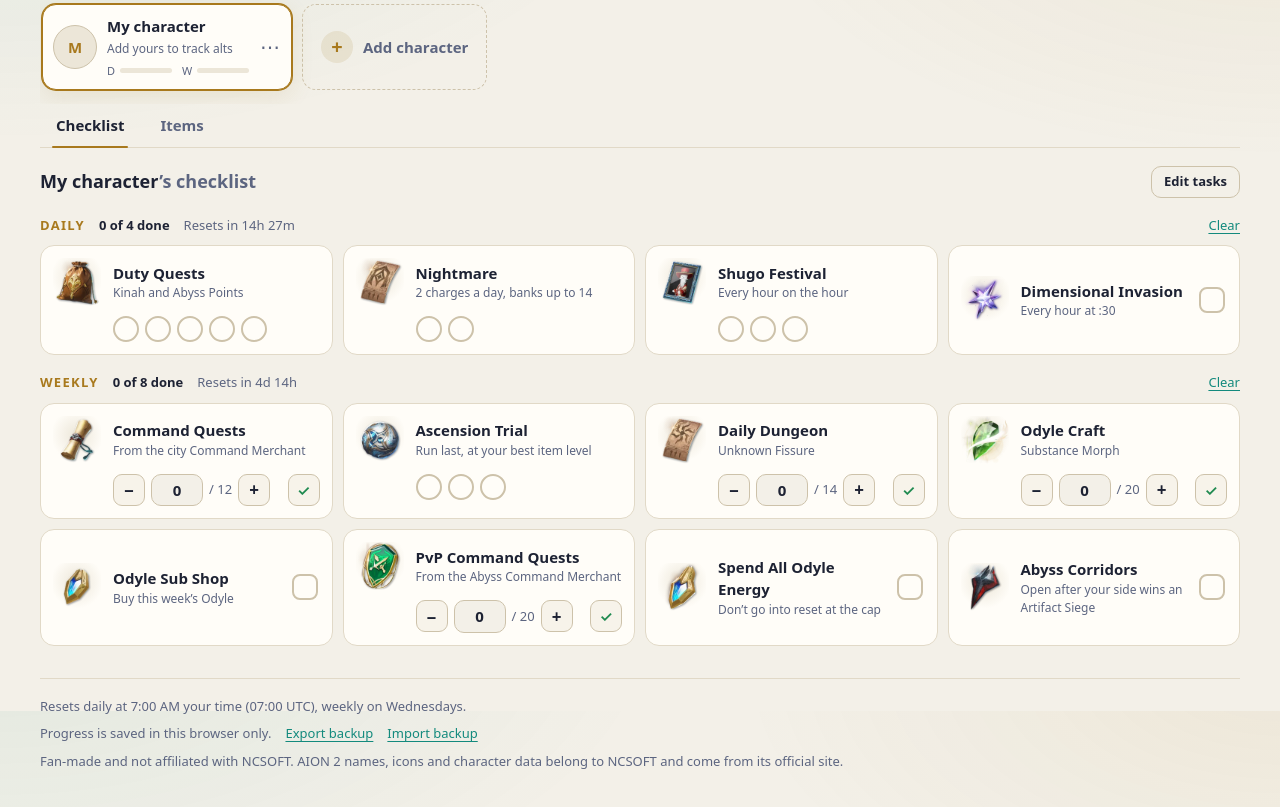
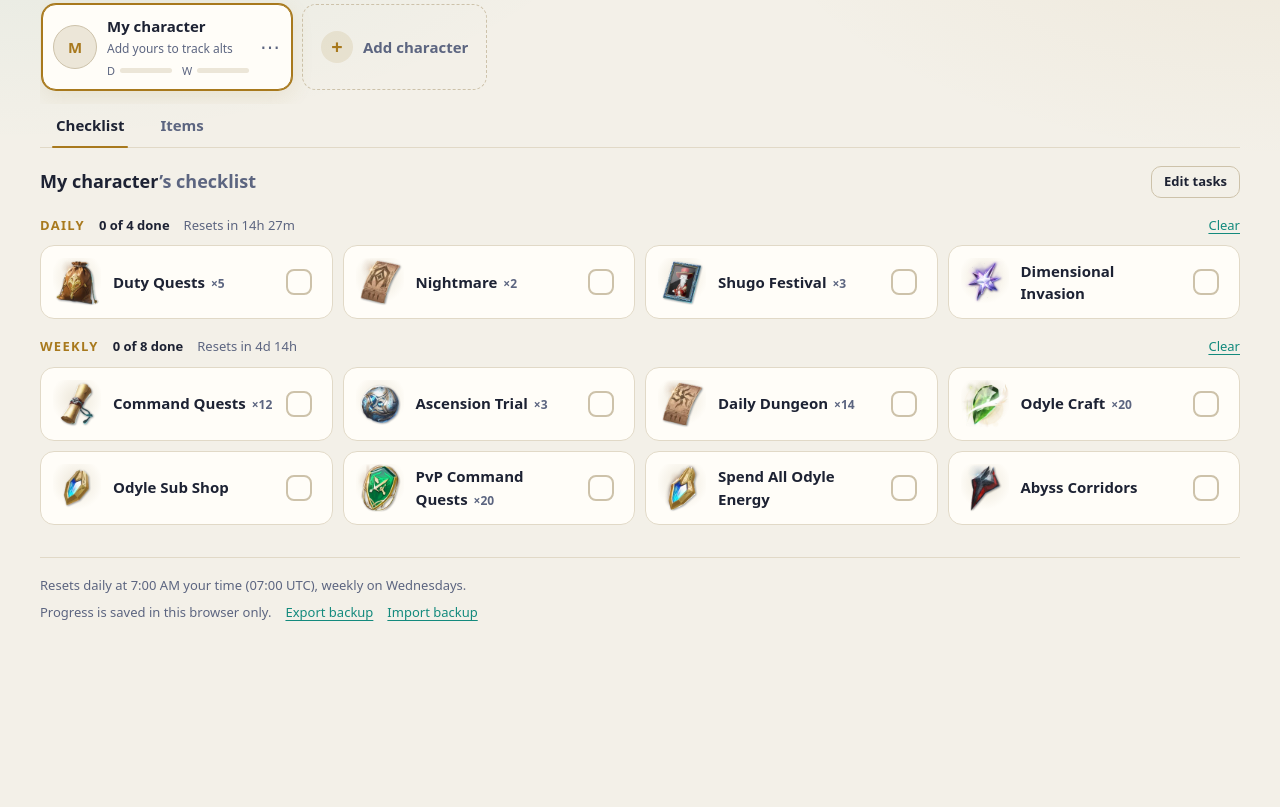
Before and after one commit to taylorjohannsen/aion2-checklist, a website with bundled scripts: page public/index.html in a window 1280 px wide. Shown: the part 89-896 px from the top of the page. After the commit the page ends 800 px from the top, so only its background shows below. Built offline with nearby package versions, Linux system fonts and the light colour scheme.

Commit message:
Show NC's item sources, and make every task a checkbox
The item endpoint returns a sources array ("Expedition", "Reward Chest")
that nothing displayed. Relay it through and show it above the hand-written
entries: NC says what kind of source, sources.json says which dungeon and
what it costs. About 84% of items carry at least one.

Tasks are now a single checkbox each, replacing the pips and steppers. The
stored count is still 0..max and ticking fills it, so older backups still
read correctly. Counts show as a quiet suffix instead of a counter, and the
per-task notes are gone, including the field that authored them.

Also drops the footer disclaimer and points the deploy at
aion.taylorjohannsen.com, which is the subdomain in DNS.

```diff
--- a/public/css/styles.css
+++ b/public/css/styles.css
@@ -658,7 +658,8 @@
 .task {
   position: relative;
   display: flex;
-  flex-direction: column;
+  flex-direction: row;
+  align-items: center;
   border: 1px solid var(--border);
   border-radius: var(--radius);
   background: var(--surface);
@@ -672,7 +673,7 @@
   left: 0;
   bottom: 0;
   height: 3px;
-  width: calc(var(--p, 0) * 100%);
+  width: 0;
   background: var(--accent);
   transition: width 0.25s, background 0.15s;
 }
@@ -687,6 +688,7 @@
 }
 
 .task.is-done::after {
+  width: 100%;
   background: var(--done);
 }
 
@@ -695,7 +697,7 @@
   align-items: center;
   gap: 12px;
   width: 100%;
-  padding: 12px 12px 6px;
+  padding: 12px;
   border: 0;
   background: none;
   text-align: left;
@@ -757,26 +759,16 @@
   color: var(--muted);
 }
 
-.task-note {
+.task-times {
+  margin-left: 6px;
   font-size: 12px;
+  font-weight: 600;
+  font-variant-numeric: tabular-nums;
   color: var(--muted);
 }
 
 .task-progress {
-  padding: 4px 12px 12px 72px;
-}
-
-.task.is-single {
-  flex-direction: row;
-  align-items: center;
-}
-
-.task.is-single .task-main {
-  padding-bottom: 12px;
-}
-
-.task.is-single .task-progress {
-  padding: 0 14px 0 0;
+  padding: 0 20px 0 0;
 }
 
 .task-toggle {
@@ -801,94 +793,6 @@
   color: var(--bg);
   font-size: 15px;
   font-weight: 800;
-}
-
-.pips {
-  display: flex;
-  flex-wrap: wrap;
-  gap: 6px;
-}
-
-.pip {
-  width: 26px;
-  height: 26px;
-  padding: 0;
-  border: 2px solid var(--border-strong);
-  border-radius: 50%;
-  background: transparent;
-  cursor: pointer;
-  transition: background 0.15s, border-color 0.15s, transform 0.1s;
-}
-
-.pip:hover {
-  border-color: var(--accent);
-}
-
-.pip:active {
-  transform: scale(0.9);
-}
-
-.pip.is-on {
-  border-color: var(--accent);
-  background: var(--accent);
-  box-shadow: inset 0 0 0 3px var(--surface);
-}
-
-.task.is-done .pip.is-on {
-  border-color: var(--done);
-  background: var(--done);
-}
-
-.stepper-controls {
-  display: flex;
-  align-items: center;
-  gap: 6px;
-}
-
-.step {
-  display: grid;
-  place-items: center;
-  width: 32px;
-  height: 32px;
-  padding: 0;
-  border: 1px solid var(--border-strong);
-  border-radius: 9px;
-  background: var(--surface-2);
-  font-size: 17px;
-  font-weight: 600;
-  cursor: pointer;
-}
-
-.step:hover {
-  border-color: var(--accent);
-}
-
-.step-fill {
-  margin-left: auto;
-  color: var(--done);
-  font-size: 15px;
-}
-
-.count-input {
-  width: 52px;
-  min-height: 32px;
-  padding: 4px 6px;
-  text-align: center;
-  font-weight: 650;
-  font-variant-numeric: tabular-nums;
-  -moz-appearance: textfield;
-  appearance: textfield;
-}
-
-.count-input::-webkit-outer-spin-button,
-.count-input::-webkit-inner-spin-button {
-  -webkit-appearance: none;
-  margin: 0;
-}
-
-.count-max {
-  font-size: 13px;
-  font-variant-numeric: tabular-nums;
 }
 
 .empty {
@@ -1075,6 +979,25 @@
   letter-spacing: 0.08em;
   text-transform: uppercase;
   color: var(--accent);
+}
+
+/* NC's own source categories, shown above the hand-written entries */
+.src-tags {
+  display: flex;
+  flex-wrap: wrap;
+  gap: 6px;
+  margin: 0 0 6px;
+  padding: 0;
+  list-style: none;
+}
+
+.src-tag {
+  padding: 3px 10px;
+  border: 1px solid color-mix(in srgb, var(--accent) 35%, var(--border));
+  border-radius: 999px;
+  background: color-mix(in srgb, var(--accent) 12%, transparent);
+  font-size: 12px;
+  font-weight: 600;
 }
 
 .source-list {
--- a/public/index.html
+++ b/public/index.html
@@ -45,7 +45,6 @@
       <button type="button" class="link-button" id="export-backup">Export backup</button>
       <label class="link-button file-button">Import backup<input type="file" id="import-backup" accept="application/json,.json"></label>
     </p>
-    <p class="muted small">Fan-made and not affiliated with NCSOFT. AION 2 names, icons and character data belong to NCSOFT and come from its official site.</p>
   </footer>
 
   <dialog id="add-dialog" aria-labelledby="add-title">
--- a/public/js/app.js
+++ b/public/js/app.js
@@ -338,59 +338,24 @@
   tickTimers(Date.now());
 }
 
+// Every task is a single checkbox: done or not. The stored count is still 0..max,
+// so ticking a task fills it and backups made before this change still read right.
 function taskCard(task) {
-  const big = task.max > 6;
-  const card = h('article', { class: `task${task.max === 1 ? ' is-single' : ''}` });
+  const card = h('article', { class: 'task' });
   const main = h('button', {
     class: 'task-main',
     type: 'button',
-    onclick: () => bump(task, 1),
-    oncontextmenu: (e) => {
-      e.preventDefault();
-      bump(task, -1);
-    },
+    onclick: () => toggle(task),
   },
     h('span', { class: 'task-icon-wrap' },
       h('img', { class: 'task-icon', src: iconURL(task.icon), alt: '', width: 48, height: 48, decoding: 'async' }),
       h('span', { class: 'task-check', 'aria-hidden': 'true' }, '✓')),
     h('span', { class: 'task-text' },
-      h('span', { class: 'task-name' }, task.name),
-      task.note && h('span', { class: 'task-note' }, task.note)));
+      h('span', { class: 'task-name' }, task.name, task.max > 1 && h('span', { class: 'task-times' }, `×${task.max}`))));
 
-  let progress;
-  if (task.max === 1) {
-    // a mouse target only; the main button already toggles for keyboards and screen readers
-    progress = h('button', { class: 'task-toggle', type: 'button', tabindex: '-1', 'aria-hidden': 'true', onclick: () => bump(task, 1) });
-  } else if (!big) {
-    progress = h('div', { class: 'pips', role: 'group', 'aria-label': `${task.name} count` },
-      Array.from({ length: task.max }, (_, i) => h('button', {
-        class: 'pip',
-        type: 'button',
-        'aria-label': `Set to ${i + 1}`,
-        onclick: () => {
-          const count = store.getCount(state, active().id, task);
-          set(task, count === i + 1 ? i : i + 1);
-        },
-      })));
-  } else {
-    const input = h('input', {
-      class: 'count-input',
-      type: 'number',
-      inputmode: 'numeric',
-      min: 0,
-      max: task.max,
-      'aria-label': `${task.name} count`,
-      onchange: (e) => set(task, Number.parseInt(e.currentTarget.value, 10) || 0),
-    });
-    progress = h('div', { class: 'stepper' },
-      h('div', { class: 'stepper-controls' },
-        h('button', { class: 'step', type: 'button', 'aria-label': 'Remove one', onclick: () => bump(task, -1) }, '−'),
-        input,
-        h('span', { class: 'count-max muted' }, `/ ${task.max}`),
-        h('button', { class: 'step', type: 'button', 'aria-label': 'Add one', onclick: () => bump(task, 1) }, '+'),
-        h('button', { class: 'step step-fill', type: 'button', 'aria-label': 'Mark all done', title: 'All done', onclick: () => fill(task) }, '✓')));
-  }
-  card.append(main, h('div', { class: 'task-progress' }, progress));
+  // a mouse target only; the main button already toggles for keyboards and screen readers
+  const box = h('button', { class: 'task-toggle', type: 'button', tabindex: '-1', 'aria-hidden': 'true', onclick: () => toggle(task) });
+  card.append(main, h('div', { class: 'task-progress' }, box));
   cards.set(task.id, { card, task });
   refreshCard(task.id);
   return card;
@@ -400,29 +365,14 @@
   const entry = cards.get(taskId);
   if (!entry) return;
   const { card, task } = entry;
-  const count = store.getCount(state, active().id, task);
-  const done = count >= task.max;
+  const done = store.getCount(state, active().id, task) >= task.max;
   card.classList.toggle('is-done', done);
-  card.style.setProperty('--p', count / task.max);
   const main = $('.task-main', card);
-  main.setAttribute('aria-label', task.max === 1
-    ? `${task.name}${done ? ', done. Click to undo.' : '. Click to mark done.'}`
-    : `${task.name}: ${count} of ${task.max}${done ? ', done' : ''}. Click to add one, right-click to remove one.`);
-  card.querySelectorAll('.pip').forEach((pip, i) => {
-    pip.classList.toggle('is-on', i < count);
-    pip.setAttribute('aria-pressed', String(i < count));
-  });
-  const input = $('.count-input', card);
-  if (input) input.value = count;
+  main.setAttribute('aria-pressed', String(done));
+  main.setAttribute('aria-label', `${task.name}${task.max > 1 ? `, ${task.max} times` : ''}${done ? ', done. Click to undo.' : '. Click to mark done.'}`);
 }
 
-function bump(task, delta) {
-  const count = store.getCount(state, active().id, task);
-  if (task.max === 1 && delta > 0) set(task, count ? 0 : 1);
-  else set(task, count + delta);
-}
-
-const fill = (task) => set(task, store.getCount(state, active().id, task) >= task.max ? 0 : task.max);
+const toggle = (task) => set(task, store.getCount(state, active().id, task) >= task.max ? 0 : task.max);
 
 function set(task, value) {
   const c = active();
@@ -530,7 +480,6 @@
         h('label', { class: 'field' }, h('span', {}, 'Resets'),
           h('select', { name: 'taskPeriod' }, PERIODS.map((p) => h('option', { value: p.id }, p.label)))),
         h('label', { class: 'field narrow' }, h('span', {}, 'Count'), h('input', { name: 'taskMax', type: 'number', min: 1, max: MAX_COUNT, value: 1, required: true }))),
-      h('label', { class: 'field' }, h('span', {}, 'Note (optional)'), h('input', { name: 'taskNote', maxlength: 120, autocomplete: 'off' })),
       h('fieldset', { class: 'icon-picker' },
         h('legend', {}, 'Icon'),
         Object.entries(ICONS).map(([key, icon], i) => h('label', { class: 'icon-choice', title: icon.label },
@@ -546,7 +495,6 @@
     name: form.taskName.value.trim(),
     period: form.taskPeriod.value,
     max: Number.parseInt(form.taskMax.value, 10) || 1,
-    note: form.taskNote.value.trim(),
     icon: form.taskIcon.value,
   });
   if (!task) return;
--- a/public/js/items.js
+++ b/public/js/items.js
@@ -173,6 +173,7 @@
     const live = row.id ? details.get(row.id) : null;
     const loaded = live && !(live instanceof Promise);
     const curated = row.curated;
+    const official = loaded ? live.sources : null;
     let description = null;
     if (row.id) {
       description = loaded
@@ -193,6 +194,11 @@
       description && h('p', { class: 'item-desc' }, description),
       h('section', { class: 'item-section' },
         h('h3', {}, 'Where to get it'),
+        // NC's own categories, when the live record has them
+        official?.length > 0 && [
+          h('ul', { class: 'src-tags' }, official.map((s) => h('li', { class: 'src-tag' }, s))),
+          h('p', { class: 'muted small' }, 'NCSOFT’s categories for this item.'),
+        ],
         curated?.sources?.length
           ? [
             h('ul', { class: 'source-list' }, curated.sources.map((s) => h('li', { class: 'source' },
@@ -207,7 +213,9 @@
               curated.refs?.length ? ['. Sources: ', curated.refs.map((url, i) => [i ? ', ' : '', h('a', { href: url, target: '_blank', rel: 'noopener noreferrer' }, new URL(url).hostname.replace(/^www\./, ''))])] : '',
               '.'),
           ]
-          : h('p', { class: 'muted' }, 'No sources recorded for this one yet. Jot down where you found it below.')),
+          : h('p', { class: 'muted' }, official?.length > 0
+            ? 'No hand-written detail yet. NCSOFT doesn’t say which dungeon or what it costs, so add what you find below.'
+            : 'No sources recorded for this one yet. Jot down where you found it below.')),
       h('section', { class: 'item-section' },
         h('h3', {}, h('label', { for: 'item-notes' }, 'My notes')),
         h('textarea', {
--- a/server.js
+++ b/server.js
@@ -234,6 +234,9 @@
         race: data.raceName || '',
         level: data.equipLevel || 0,
         tradable: Boolean(data.tradable),
+        // NC's own source categories ("Expedition", "Reward Chest"). Coarser than the
+        // in-game panel, which also names the dungeon, but it covers most items.
+        sources: (Array.isArray(data.sources) ? data.sources : []).map((s) => stripTags(s)).filter(Boolean).slice(0, 12),
         icon: data.icon ? data.icon.replace(NC_ICONS, '') : '',
       },
     };
```
Also changed, not shown: README.md, 1 other file.
